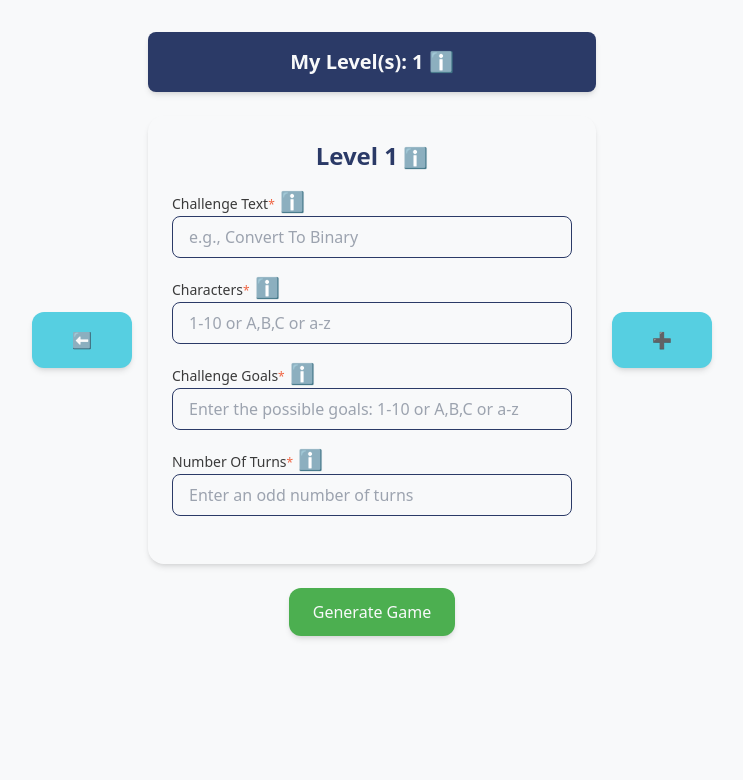
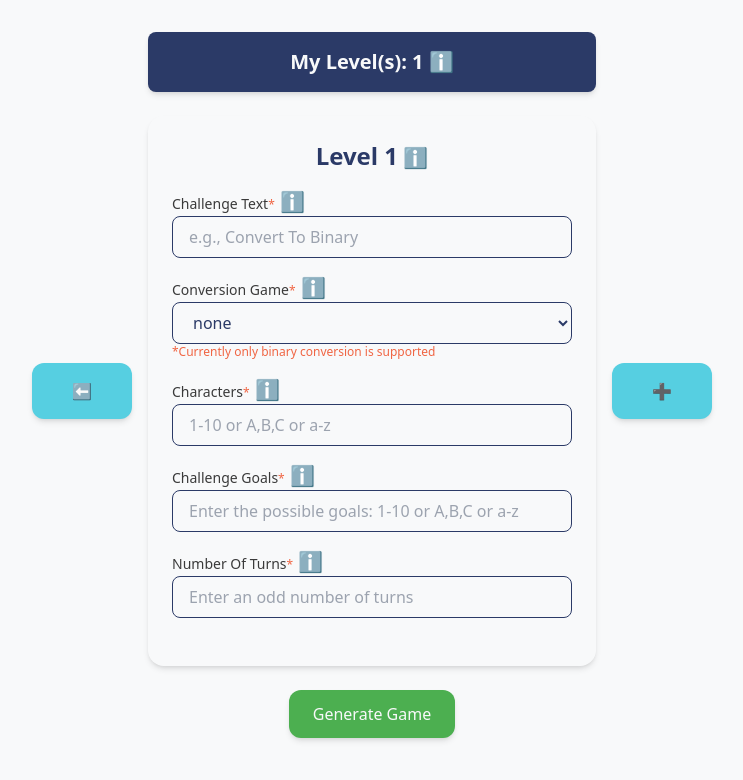
Before and after one commit to EyadTamer999/Bachelor, a Next.js app in the folder instructor-portal/: page /space-invaders in a window 1280 px wide. Shown: the top 780 px of the page, without its empty margins (268-1011 px from the left). Built offline with nearby package versions, Linux system fonts and the light colour scheme; no server answers.

Commit message:
feat: add conversion game option to Space Invaders levels, update state structure

```diff
--- a/instructor-portal/src/app/space-invaders/page.tsx
+++ b/instructor-portal/src/app/space-invaders/page.tsx
@@ -9,7 +9,13 @@ export default function SpaceInvaders() {
   const [levels, setLevels] = useState([
     {
       level: 1,
-      data: { text: "", characters: "", turns: "", challengeGoals: "" },
+      data: {
+        text: "",
+        characters: "",
+        turns: "",
+        challengeGoals: "",
+        conversionGame: "",
+      },
     },
   ]);
   const [gameId, setGameId] = useState("");
@@ -27,7 +33,13 @@ export default function SpaceInvaders() {
             ...prevLevels,
             {
               level: newLevel,
-              data: { text: "", characters: "", turns: "", challengeGoals: "" },
+              data: {
+                text: "",
+                characters: "",
+                turns: "",
+                challengeGoals: "",
+                conversionGame: "",
+              },
             },
           ];
         }
@@ -309,6 +321,34 @@ export default function SpaceInvaders() {
 
           <div className="mb-4">
             <Tooltip
+              content="The conversion game that will be displayed in the game"
+              position="top"
+            >
+              <label className="text-sm font-medium text-neutral-dark">
+                Conversion Game
+                <span className="text-xs text-error">*</span>
+                <span className="text-lg md:text-xl">{"  ℹ️"}</span>
+              </label>
+            </Tooltip>
+            {/* drop down menu for conversion game */}
+            <select
+              className="w-full px-4 py-2 border border-primary rounded-lg bg-neutral-white text-primary focus:outline-none focus:ring focus:ring-primary-light"
+              value={
+                levels.find((level) => level.level === currentLevel)?.data
+                  ?.conversionGame || ""
+              }
+              onChange={(e) => handleChange("conversionGame", e.target.value)}
+            >
+              <option value="">none</option>
+              <option value="binary">Binary</option>
+            </select>
+            <div className="text-xs text-error">
+              *Currently only binary conversion is supported
+            </div>
+          </div>
+
+          <div className="mb-4">
+            <Tooltip
               content="The letters/numbers that will be displayed in the game. Use a comma to separate multiple characters. You can also use a range (e.g., 1-10 or A-Z)"
               position="top"
             >
```
